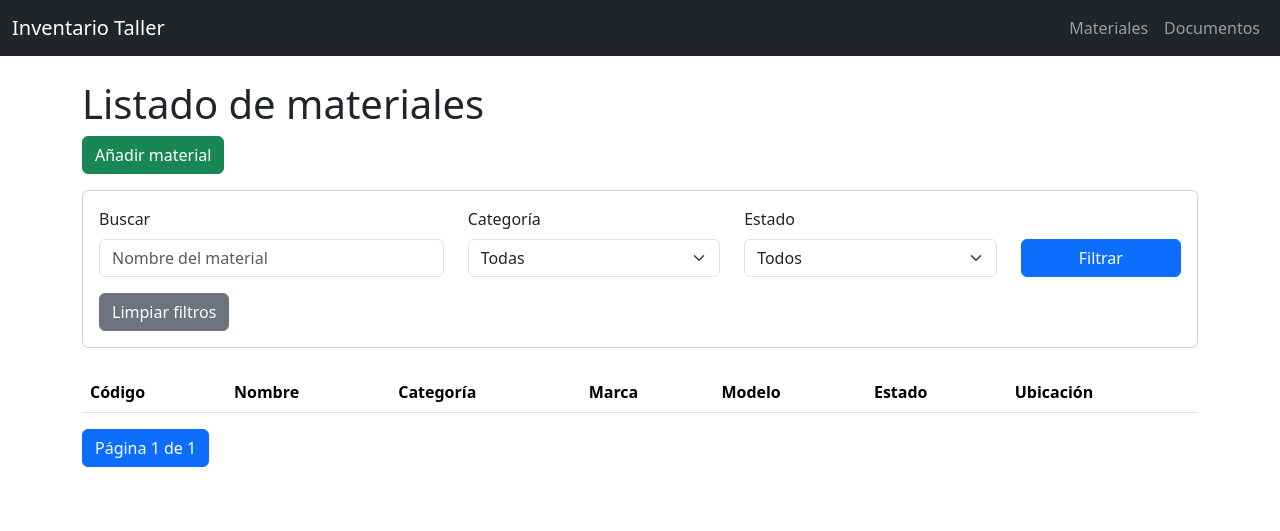
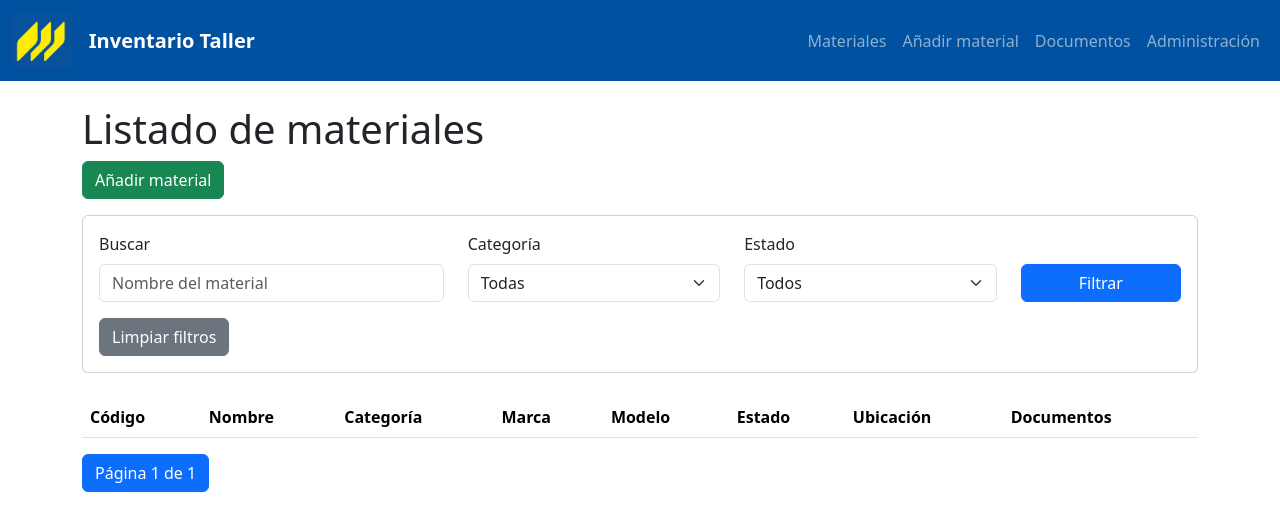
Before and after one commit to josellagosta-collab/inventario_taller_sdd, a Django app: page /materiales/ in a window 1280 px wide. Shown: the top 531 px of the page. Run offline with Django 5.2, Linux system fonts and the light colour scheme; data that the repository does not hold is empty.

Commit message:
feat: colores corporativos, logo y menú de navegación

```diff
--- a/inventario/templates/inventario/lista_materiales.html
+++ b/inventario/templates/inventario/lista_materiales.html
@@ -85,6 +85,7 @@ Listado de materiales
             <th>Modelo</th>
             <th>Estado</th>
             <th>Ubicación</th>
+            <th>Documentos</th>
         </tr>
     </thead>
 
@@ -106,6 +107,7 @@ Listado de materiales
             <td>{{ material.modelo }}</td>
             <td>{{ material.get_estado_display }}</td>
             <td>{{ material.ubicacion }}</td>
+            <td><span class="badge bg-info text-dark">{{ material.total_documentos }}</span></td>
 
         </tr>
 
--- a/inventario/views.py
+++ b/inventario/views.py
@@ -3,9 +3,10 @@ from .models import Material, Categoria
 from .forms import MaterialForm
 from django.db.models import Q
 from django.core.paginator import Paginator
+from django.db.models import Count
 
 def lista_materiales(request):
-    materiales = Material.objects.all()
+    materiales = Material.objects.annotate(total_documentos=Count("documentos"))
     categorias = Categoria.objects.all()
 
     busqueda = request.GET.get("busqueda", "")
--- a/inventario_taller/settings.py
+++ b/inventario_taller/settings.py
@@ -128,5 +128,8 @@ USE_TZ = True
 # https://docs.djangoproject.com/en/6.0/howto/static-files/
 
 STATIC_URL = 'static/'
+STATICFILES_DIRS = [
+    BASE_DIR / "static",
+]
 MEDIA_URL = '/media/'
 MEDIA_ROOT = BASE_DIR / 'media'
--- a/templates/base.html
+++ b/templates/base.html
@@ -1,32 +1,83 @@
+{% load static %}
+
 <!DOCTYPE html>
 <html lang="es">
 <head>
-    <meta charset="UTF-8" />
-    <meta name="viewport" content="width=device-width, initial-scale=1.0" />
-    <title>
-      {% block title %}
-        Inventario Taller
-      {% endblock %}
-    </title>
+    <meta charset="UTF-8">
+    <meta name="viewport" content="width=device-width, initial-scale=1.0">
+    <title>{% block title %}Inventario Taller{% endblock %}</title>
 
-    <link href="https://cdn.jsdelivr.net/npm/bootstrap@5.3.7/dist/css/bootstrap.min.css" rel="stylesheet" />
+    <link href="https://cdn.jsdelivr.net/npm/bootstrap@5.3.7/dist/css/bootstrap.min.css" rel="stylesheet">
 </head>
 <body>
-    <nav class="navbar navbar-dark bg-dark navbar-expand-lg">
+
+<nav class="navbar navbar-expand-lg navbar-dark" style="background-color: #0051A0;">
     <div class="container-fluid">
-        <a class="navbar-brand" href="/">Inventario Taller</a>
 
-        <div class="navbar-nav">
-          <a class="nav-link" href="/materiales/">Materiales</a>
-          <a class="nav-link" href="{% url 'documentos:lista_documentos' %}">Documentos</a>
+        <a class="navbar-brand d-flex align-items-center" href="{% url 'inventario:lista_materiales' %}">
+            <img src="{% static 'images/logo_monlau.png' %}"
+                 alt="Logo Monlau"
+                 height="55"
+                 class="me-3">
+
+            <span class="fw-bold">
+                Inventario Taller
+            </span>
+        </a>
+
+        <button class="navbar-toggler"
+                type="button"
+                data-bs-toggle="collapse"
+                data-bs-target="#navbarPrincipal"
+                aria-controls="navbarPrincipal"
+                aria-expanded="false"
+                aria-label="Mostrar navegación">
+            <span class="navbar-toggler-icon"></span>
+        </button>
+
+        <div class="collapse navbar-collapse" id="navbarPrincipal">
+
+            <ul class="navbar-nav ms-auto">
+
+                <li class="nav-item">
+                    <a class="nav-link" href="{% url 'inventario:lista_materiales' %}">
+                        Materiales
+                    </a>
+                </li>
+
+                <li class="nav-item">
+                    <a class="nav-link" href="{% url 'inventario:crear_material' %}">
+                        Añadir material
+                    </a>
+                </li>
+
+                <li class="nav-item">
+                    <a class="nav-link" href="{% url 'documentos:lista_documentos' %}">
+                        Documentos
+                    </a>
+                </li>
+
+                <li class="nav-item">
+                    <a class="nav-link" href="/admin/">
+                        Administración
+                    </a>
+                </li>
+
+            </ul>
+
         </div>
+
     </div>
 </nav>
 
-    <div class="container mt-4">
+<main class="container mt-4">
+
     {% block content %}
+    {% endblock %}
 
-      {% endblock %}
-    </div>
+</main>
+
+<script src="https://cdn.jsdelivr.net/npm/bootstrap@5.3.7/dist/js/bootstrap.bundle.min.js"></script>
+
 </body>
 </html>
```
Also changed, not shown: static/css/admin_custom.css (added, +25 -0 lines), templates/admin/base_site.html (added, +40 -0 lines), static/images/logo_monlau.png (added). Lines whose indentation alone changed are shown as unchanged.
